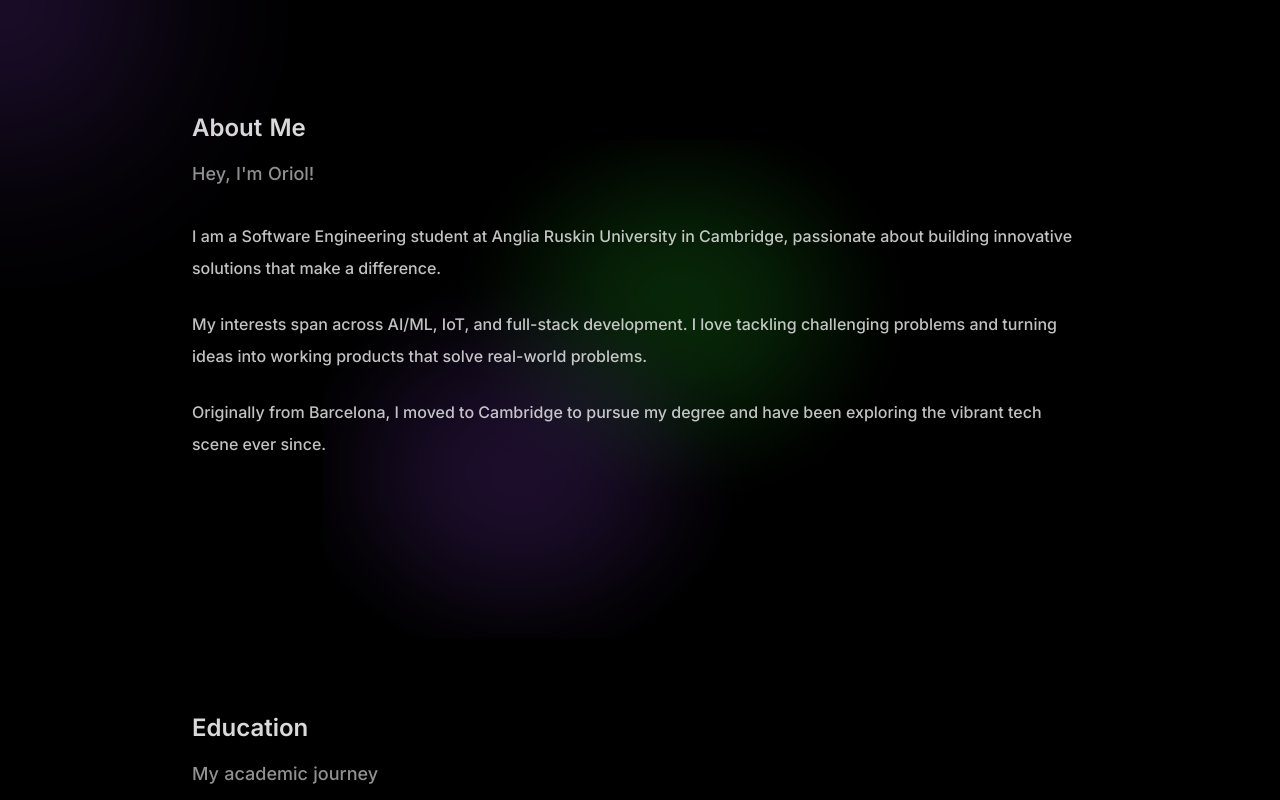
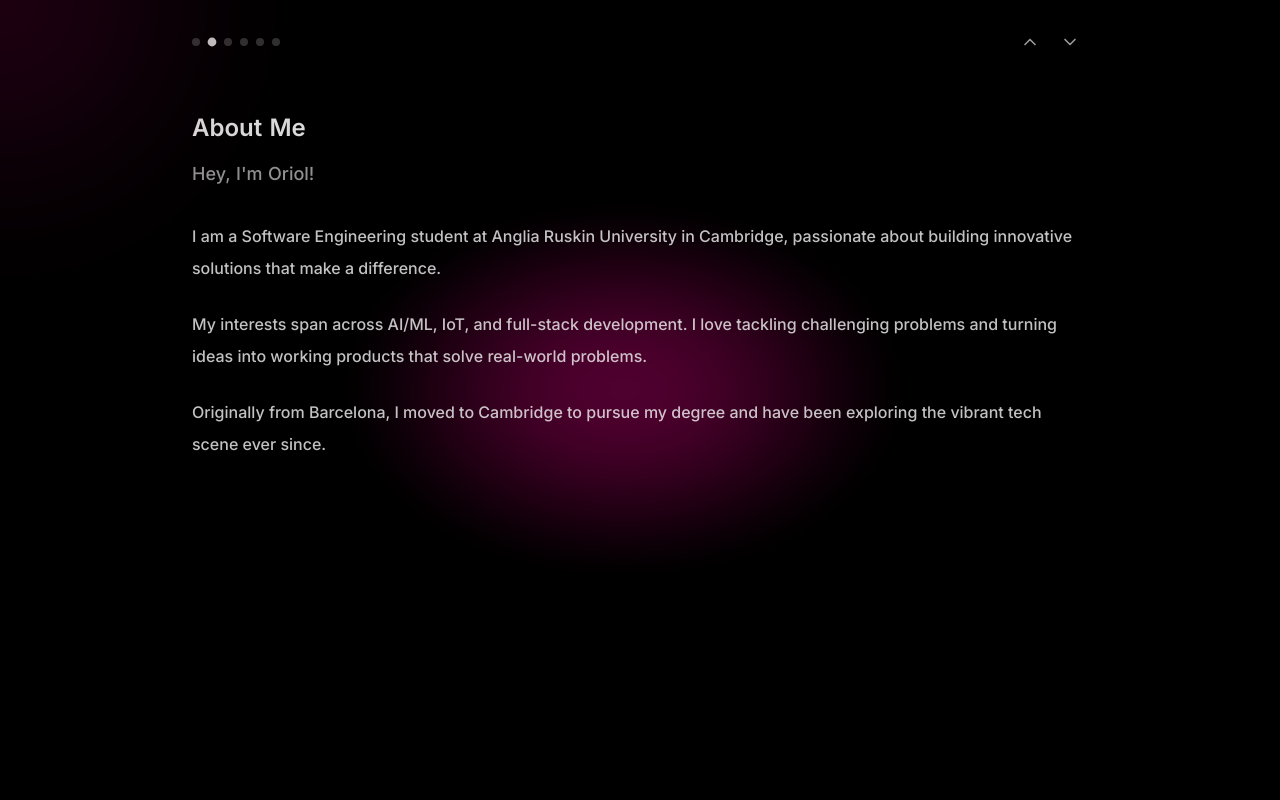
Before and after one commit to omorros/omorros.com, a Next.js app: page / in a window 1280 px wide. Both pictures are taken after a click on the button "Explore". Built offline with nearby package versions, Linux system fonts and the light colour scheme.

Commit message:
website flow bug fix

```diff
--- a/src/app/globals.css
+++ b/src/app/globals.css
@@ -9,32 +9,20 @@
 }
 
 html {
+  overflow: hidden;
   width: 100%;
-  scroll-behavior: smooth;
-  scroll-snap-type: y proximity;
   overscroll-behavior-y: contain;
   background-color: #000000;
 }
 
 body {
-  min-height: 100vh;
+  position: fixed;
+  height: 100%;
   width: 100%;
   max-width: 100vw;
   overscroll-behavior-y: contain;
   background-color: #000000;
   color-scheme: dark;
-}
-
-.scroll-section {
-  scroll-snap-align: start;
-  scroll-snap-stop: normal;
-}
-
-@media (prefers-reduced-motion: reduce) {
-  html {
-    scroll-behavior: auto;
-    scroll-snap-type: none;
-  }
 }
 
 #__next {
--- a/src/app/page.tsx
+++ b/src/app/page.tsx
@@ -18,7 +18,7 @@ export default function Home() {
       content: (
         <HomePage
           onExplore={() => {
-            document.getElementById('about')?.scrollIntoView({ behavior: 'smooth' })
+            window.dispatchEvent(new KeyboardEvent('keydown', { key: 'ArrowDown' }))
           }}
         />
       ),
@@ -29,7 +29,6 @@ export default function Home() {
       description: "Hey, I'm Oriol!",
       gradient: '/gradients/about.svg',
       glowColor: '#9e005d',
-      compact: true,
       content: <AboutPage />,
     },
     {
@@ -38,7 +37,6 @@ export default function Home() {
       description: 'My academic journey',
       gradient: '/gradients/experience.svg',
       glowColor: '#ff6b35',
-      compact: true,
       content: <ExperiencePage />,
     },
     {
@@ -63,7 +61,6 @@ export default function Home() {
       description: "Let's get in touch",
       gradient: '/gradients/contact.svg',
       glowColor: '#9e005d',
-      compact: true,
       content: <ContactPage />,
     },
   ]
--- a/src/components/PageWrapper.tsx
+++ b/src/components/PageWrapper.tsx
@@ -1,7 +1,7 @@
 'use client'
 
-import { useState, useEffect, useRef, useCallback, ReactNode } from 'react'
-import { motion, useScroll, useTransform, useMotionValueEvent, useInView, MotionValue } from 'framer-motion'
+import { useState, useEffect, useCallback, useRef, ReactNode } from 'react'
+import { motion, AnimatePresence } from 'framer-motion'
 import { ChevronUp, ChevronDown } from 'lucide-react'
 import { ProgressDots } from './ProgressDots'
 import Image from 'next/image'
@@ -14,7 +14,6 @@ interface Page {
   glowColor: string
   content: ReactNode
   isHome?: boolean
-  compact?: boolean // For content-light sections
 }
 
 interface PageWrapperProps {
@@ -23,54 +22,38 @@ interface PageWrapperProps {
 
 export function PageWrapper({ pages }: PageWrapperProps) {
   const [currentPage, setCurrentPage] = useState(0)
+  const [direction, setDirection] = useState(0)
+  const [isAnimating, setIsAnimating] = useState(false)
   const [mousePos, setMousePos] = useState({ x: 0, y: 0 })
   const [gradientOffset, setGradientOffset] = useState({ x: 0, y: 0 })
-  const containerRef = useRef<HTMLDivElement>(null)
-  const sectionRefs = useRef<(HTMLElement | null)[]>([])
+  const wrapperRef = useRef<HTMLDivElement>(null)
+  const touchStartY = useRef(0)
+  const lastScrollTime = useRef(0)
 
-  const { scrollYProgress } = useScroll({
-    container: containerRef,
-  })
+  const goToPage = useCallback(
+    (newPage: number) => {
+      if (isAnimating) return
+      if (newPage < 0 || newPage >= pages.length) return
 
-  // Track current section based on scroll position
-  useMotionValueEvent(scrollYProgress, 'change', (latest) => {
-    const sectionIndex = Math.round(latest * (pages.length - 1))
-    if (sectionIndex !== currentPage) {
-      setCurrentPage(sectionIndex)
-    }
-  })
-
-  // Parallax effect for gradient Y position
-  const gradientY = useTransform(scrollYProgress, [0, 1], [0, -150])
-
-  const handleMouseMove = (e: React.MouseEvent) => {
-    setMousePos({ x: e.clientX, y: e.clientY })
-
-    // Parallax effect for gradient
-    const centerX = window.innerWidth / 2
-    const centerY = window.innerHeight / 2
-    const deltaX = (e.clientX - centerX) / 25
-    const deltaY = (e.clientY - centerY) / 25
-    setGradientOffset({ x: deltaX, y: deltaY })
-  }
-
-  const scrollToSection = useCallback((index: number) => {
-    sectionRefs.current[index]?.scrollIntoView({ behavior: 'smooth' })
-  }, [])
+      setDirection(newPage > currentPage ? 1 : -1)
+      setIsAnimating(true)
+      setCurrentPage(newPage)
+    },
+    [currentPage, isAnimating, pages.length]
+  )
 
   const goNext = useCallback(() => {
     if (currentPage < pages.length - 1) {
-      scrollToSection(currentPage + 1)
+      goToPage(currentPage + 1)
     }
-  }, [currentPage, pages.length, scrollToSection])
+  }, [currentPage, pages.length, goToPage])
 
   const goPrev = useCallback(() => {
     if (currentPage > 0) {
-      scrollToSection(currentPage - 1)
+      goToPage(currentPage - 1)
     }
-  }, [currentPage, scrollToSection])
+  }, [currentPage, goToPage])
 
-  // Keyboard navigation
   useEffect(() => {
     const handleKeyDown = (e: KeyboardEvent) => {
       if (e.repeat) return
@@ -87,12 +70,81 @@ export function PageWrapper({ pages }: PageWrapperProps) {
     return () => window.removeEventListener('keydown', handleKeyDown)
   }, [goNext, goPrev])
 
+  const handleWheel = useCallback(
+    (e: WheelEvent) => {
+      e.preventDefault()
+      const now = Date.now()
+      if (now - lastScrollTime.current < 600) return
+      lastScrollTime.current = now
+
+      if (e.deltaY > 0) {
+        goNext()
+      } else if (e.deltaY < 0) {
+        goPrev()
+      }
+    },
+    [goNext, goPrev]
+  )
+
+  useEffect(() => {
+    const wrapper = wrapperRef.current
+    if (wrapper) {
+      wrapper.addEventListener('wheel', handleWheel, { passive: false })
+      return () => wrapper.removeEventListener('wheel', handleWheel)
+    }
+  }, [handleWheel])
+
+  const handleTouchStart = (e: React.TouchEvent) => {
+    touchStartY.current = e.touches[0].clientY
+  }
+
+  const handleTouchEnd = (e: React.TouchEvent) => {
+    const deltaY = e.changedTouches[0].clientY - touchStartY.current
+    const threshold = 50
+
+    if (Math.abs(deltaY) > threshold) {
+      if (deltaY < 0) {
+        goNext()
+      } else {
+        goPrev()
+      }
+    }
+  }
+
+  const handleMouseMove = (e: React.MouseEvent) => {
+    setMousePos({ x: e.clientX, y: e.clientY })
+
+    // Parallax effect for gradient
+    const centerX = window.innerWidth / 2
+    const centerY = window.innerHeight / 2
+    const deltaX = (e.clientX - centerX) / 25
+    const deltaY = (e.clientY - centerY) / 25
+    setGradientOffset({ x: deltaX, y: deltaY })
+  }
+
+  const pageVariants = {
+    enter: (dir: number) => ({
+      y: dir > 0 ? '30%' : '-30%',
+      opacity: 0,
+    }),
+    center: {
+      y: 0,
+      opacity: 1,
+    },
+    exit: (dir: number) => ({
+      y: dir > 0 ? '-20%' : '20%',
+      opacity: 0,
+    }),
+  }
+
   const page = pages[currentPage]
 
   return (
     <div
-      ref={containerRef}
-      className="h-screen overflow-y-auto overflow-x-hidden bg-black"
+      ref={wrapperRef}
+      className="fixed inset-0 w-full h-full overflow-hidden bg-black"
+      onTouchStart={handleTouchStart}
+      onTouchEnd={handleTouchEnd}
       onMouseMove={handleMouseMove}
     >
       {/* Cursor Glow Effect */}
@@ -112,34 +164,54 @@ export function PageWrapper({ pages }: PageWrapperProps) {
         />
       </div>
 
-      {/* Gradient Backgrounds with Scroll-linked Opacity */}
-      <div className="fixed inset-0 z-0 pointer-events-none">
+      {/* Gradient Backgrounds with Crossfade */}
+      <div className="fixed inset-0 z-0">
         {pages.map((p, idx) => (
-          <GradientLayer
+          <motion.div
             key={p.id}
-            gradient={p.gradient}
-            index={idx}
-            totalPages={pages.length}
-            scrollYProgress={scrollYProgress}
-            gradientY={gradientY}
-            gradientOffset={gradientOffset}
+            initial={{ opacity: 0 }}
+            animate={{
+              opacity: idx === currentPage ? 1 : 0,
+            }}
+            transition={{
+              duration: 0.5,
+              ease: [0.16, 1, 0.3, 1],
+            }}
+            className="absolute inset-0 flex items-center justify-center pointer-events-none"
+          >
+            <Image
+              src={p.gradient}
+              alt=""
+              width={600}
+              height={600}
+              priority={idx <= 1}
+              className="animate-spin-slow"
+              style={{
+                transform: `translate(${gradientOffset.x}px, ${gradientOffset.y}px)`,
+                transition: 'transform 0.3s ease-out',
+                animationDuration: '25s',
+              }}
+              draggable={false}
             />
+          </motion.div>
         ))}
       </div>
 
-      {/* Navigation Header - Fixed */}
+      {/* Navigation Header - Show on non-home pages */}
+      <AnimatePresence>
+        {!page.isHome && (
           <motion.div
             initial={{ opacity: 0, y: -20 }}
-        animate={{ opacity: currentPage > 0 ? 1 : 0, y: currentPage > 0 ? 0 : -20 }}
+            animate={{ opacity: 1, y: 0 }}
+            exit={{ opacity: 0, y: -20 }}
             transition={{ duration: 0.3, ease: [0.16, 1, 0.3, 1] }}
             className="fixed top-0 left-0 right-0 z-20 px-6 md:px-12 py-6"
-        style={{ pointerEvents: currentPage > 0 ? 'auto' : 'none' }}
           >
             <div className="max-w-4xl mx-auto flex items-center justify-between">
               <ProgressDots
                 total={pages.length}
                 current={currentPage}
-            onDotClick={scrollToSection}
+                onDotClick={goToPage}
               />
               <div className="flex items-center gap-1">
                 {currentPage > 0 && (
@@ -163,184 +235,80 @@ export function PageWrapper({ pages }: PageWrapperProps) {
               </div>
             </div>
           </motion.div>
+        )}
+      </AnimatePresence>
 
-      {/* All Sections Stacked Vertically */}
-      {pages.map((p, idx) => (
-        <section
-          key={p.id}
-          id={p.id}
-          ref={(el) => { sectionRefs.current[idx] = el }}
-          className={`scroll-section flex flex-col relative ${
-            p.isHome ? 'min-h-screen' : p.compact ? 'min-h-[75vh]' : 'min-h-screen'
-          }`}
+      {/* Page Content */}
+      <AnimatePresence
+        mode="wait"
+        custom={direction}
+        onExitComplete={() => setIsAnimating(false)}
+      >
+        <motion.div
+          key={page.id}
+          custom={direction}
+          variants={pageVariants}
+          initial="enter"
+          animate="center"
+          exit="exit"
+          transition={{
+            type: 'tween',
+            duration: 0.35,
+            ease: [0.16, 1, 0.3, 1],
+          }}
+          className="absolute inset-0 flex flex-col"
         >
           {/* Page Header for non-home pages */}
-          {!p.isHome && p.title && (
-            <SectionHeader title={p.title} description={p.description} />
+          {!page.isHome && page.title && (
+            <div className="pt-24 md:pt-28 px-6 md:px-12">
+              <div className="max-w-4xl mx-auto">
+                <h2 className="text-2xl font-semibold text-[rgba(242,242,242,0.9)]">
+                  <AnimatedWords text={page.title} />
+                </h2>
+                {page.description && (
+                  <p className="mt-4 text-lg text-[rgba(242,242,242,0.6)]">
+                    <AnimatedWords text={page.description} delay={0.08} />
+                  </p>
+                )}
+              </div>
+            </div>
           )}
 
           {/* Main Content */}
-          <div
+          <motion.div
+            initial={{ opacity: 0, y: 8 }}
+            animate={{ opacity: 1, y: 0 }}
+            transition={{ delay: 0.05, duration: 0.3, ease: [0.16, 1, 0.3, 1] }}
             className={`flex-1 px-6 md:px-12 ${
-              p.isHome
+              page.isHome
                 ? 'flex items-center justify-center'
-                : 'pt-8 pb-20'
+                : 'pt-8 pb-20 overflow-y-auto'
             }`}
           >
-            <div className={`max-w-4xl mx-auto w-full ${p.isHome ? '' : 'relative z-10'}`}>
-              {p.content}
+            <div className={`max-w-4xl mx-auto w-full ${page.isHome ? '' : 'relative z-10'}`}>
+              {page.content}
             </div>
-          </div>
-        </section>
-      ))}
+          </motion.div>
+        </motion.div>
+      </AnimatePresence>
     </div>
   )
 }
 
-// Gradient layer component with proper hook usage
-interface GradientLayerProps {
-  gradient: string
-  index: number
-  totalPages: number
-  scrollYProgress: MotionValue<number>
-  gradientY: MotionValue<number>
-  gradientOffset: { x: number; y: number }
-}
-
-function GradientLayer({
-  gradient,
-  index,
-  totalPages,
-  scrollYProgress,
-  gradientY,
-  gradientOffset,
-}: GradientLayerProps) {
-  const sectionProgress = 1 / (totalPages - 1)
-
-  // Calculate opacity based on section position
-  const opacity = useTransform(scrollYProgress, (value) => {
-    if (index === 0) {
-      // First gradient: full opacity at 0, fades out
-      return Math.max(0, 1 - value / (sectionProgress * 0.5))
-    }
-    if (index === totalPages - 1) {
-      // Last gradient: fades in near end
-      const start = 1 - sectionProgress * 0.5
-      return Math.max(0, Math.min(1, (value - start) / (sectionProgress * 0.5)))
-    }
-    // Middle gradients: fade in and out around their section
-    const peak = index * sectionProgress
-    const distance = Math.abs(value - peak)
-    const fadeRange = sectionProgress * 0.6
-    return Math.max(0, 1 - distance / fadeRange)
-  })
+// Word-by-word animation component
+function AnimatedWords({ text, delay = 0 }: { text: string; delay?: number }) {
+  const words = text.split(' ')
 
   return (
-    <motion.div
-      style={{ opacity, y: gradientY }}
-      className="absolute inset-0 flex items-center justify-center"
-    >
-      <Image
-        src={gradient}
-        alt=""
-        width={600}
-        height={600}
-        priority={index <= 1}
-        className="animate-spin-slow"
-        style={{
-          transform: `translate(${gradientOffset.x}px, ${gradientOffset.y}px)`,
-          transition: 'transform 0.3s ease-out',
-          animationDuration: '25s',
-        }}
-        draggable={false}
-      />
-    </motion.div>
-  )
-}
-
-// Word-by-word animation component
-function AnimatedWords({ text, className, delay = 0 }: { text: string; className?: string; delay?: number }) {
-  const words = text.split(' ')
-
-  const containerVariants = {
-    hidden: { opacity: 0 },
-    visible: {
-      opacity: 1,
-      transition: {
-        staggerChildren: 0.08,
-        delayChildren: delay,
-      },
-    },
-  }
-
-  const wordVariants = {
-    hidden: {
-      opacity: 0,
-      y: 20,
-      filter: 'blur(4px)',
-    },
-    visible: {
-      opacity: 1,
-      y: 0,
-      filter: 'blur(0px)',
-      transition: {
-        duration: 0.4,
-        ease: [0.16, 1, 0.3, 1],
-      },
-    },
-  }
-
-  return (
-    <motion.span
-      variants={containerVariants}
-      initial="hidden"
-      animate="visible"
-      className={className}
-      style={{ display: 'flex', flexWrap: 'wrap', gap: '0.3em' }}
-    >
+    <span style={{ display: 'inline-flex', flexWrap: 'wrap', gap: '0.3em' }}>
       {words.map((word, index) => (
         <motion.span
           key={index}
-          variants={wordVariants}
-          style={{ display: 'inline-block' }}
-        >
-          {word}
-        </motion.span>
-      ))}
-    </motion.span>
-  )
-}
-
-// Section header with word-by-word scroll-reveal animation
-function SectionHeader({ title, description }: { title: string; description?: string }) {
-  const ref = useRef<HTMLDivElement>(null)
-  const isInView = useInView(ref, { once: true, margin: '-50px' })
-
-  const descriptionWords = description?.split(' ') || []
-
-  return (
-    <div
-      ref={ref}
-      className="pt-24 md:pt-28 px-6 md:px-12"
-    >
-      <div className="max-w-4xl mx-auto">
-        {isInView && (
-          <>
-            <h2 className="text-2xl font-semibold text-[rgba(242,242,242,0.9)]">
-              <AnimatedWords text={title} />
-            </h2>
-            {description && (
-              <motion.p
-                className="mt-4 text-lg text-[rgba(242,242,242,0.6)] flex flex-wrap gap-[0.3em]"
-              >
-                {descriptionWords.map((word, index) => (
-                  <motion.span
-                    key={index}
-                    initial={{ opacity: 0, y: 15 }}
-                    animate={{ opacity: 1, y: 0 }}
+          initial={{ opacity: 0, y: 10, filter: 'blur(3px)' }}
+          animate={{ opacity: 1, y: 0, filter: 'blur(0px)' }}
           transition={{
-                      duration: 0.4,
-                      delay: 0.3 + index * 0.05,
+            duration: 0.25,
+            delay: delay + index * 0.04,
             ease: [0.16, 1, 0.3, 1],
           }}
           style={{ display: 'inline-block' }}
@@ -348,11 +316,6 @@ function SectionHeader({ title, description }: { title: string; description?: st
           {word}
         </motion.span>
       ))}
-              </motion.p>
-            )}
-          </>
-        )}
-      </div>
-    </div>
+    </span>
   )
 }
--- a/src/components/pages/AboutPage.tsx
+++ b/src/components/pages/AboutPage.tsx
@@ -5,7 +5,7 @@ import { motion, useInView } from 'framer-motion'
 
 export function AboutPage() {
   const ref = useRef<HTMLDivElement>(null)
-  const isInView = useInView(ref, { once: true, margin: '-100px' })
+  const isInView = useInView(ref, { once: false, margin: '-100px' })
 
   const containerVariants = {
     hidden: { opacity: 0 },
--- a/src/components/pages/ContactPage.tsx
+++ b/src/components/pages/ContactPage.tsx
@@ -8,7 +8,7 @@ import { siteConfig } from '@/lib/constants'
 
 export function ContactPage() {
   const ref = useRef<HTMLDivElement>(null)
-  const isInView = useInView(ref, { once: true, margin: '-100px' })
+  const isInView = useInView(ref, { once: false, margin: '-100px' })
 
   const containerVariants = {
     hidden: { opacity: 0 },
--- a/src/components/pages/ProjectsPage.tsx
+++ b/src/components/pages/ProjectsPage.tsx
@@ -7,7 +7,7 @@ import { projects } from '@/data/projects'
 
 export function ProjectsPage() {
   const ref = useRef<HTMLDivElement>(null)
-  const isInView = useInView(ref, { once: true, margin: '-100px' })
+  const isInView = useInView(ref, { once: false, margin: '-100px' })
 
   return (
     <div ref={ref} className="grid grid-cols-1 md:grid-cols-2 gap-4">
--- a/src/components/pages/SkillsPage.tsx
+++ b/src/components/pages/SkillsPage.tsx
@@ -6,7 +6,7 @@ import { skills } from '@/data/skills'
 
 export function SkillsPage() {
   const ref = useRef<HTMLDivElement>(null)
-  const isInView = useInView(ref, { once: true, margin: '-100px' })
+  const isInView = useInView(ref, { once: false, margin: '-100px' })
 
   return (
     <div ref={ref} className="grid grid-cols-2 md:grid-cols-3 lg:grid-cols-4 gap-3">
```
Lines whose indentation alone changed are shown as unchanged.
